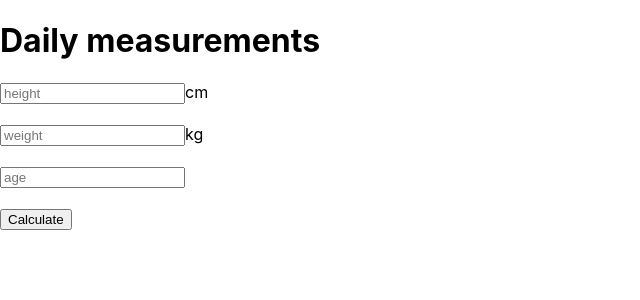
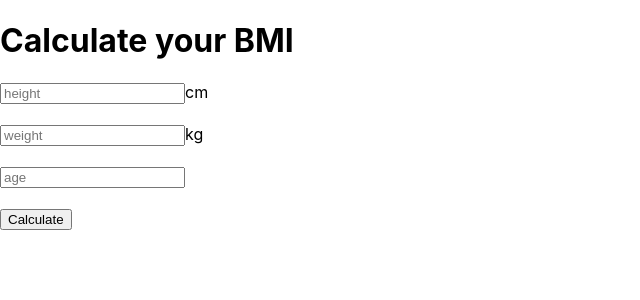
Before and after one commit to susumoa/bmi-calculator, a React (Create React App) app: page / in a window 1280 px wide. Shown: the top 300 px of the page, without its empty margins (0-640 px from the left). Built offline with nearby package versions, Linux system fonts and the light colour scheme.

Commit message:
change header to calculate your bmi

```diff
--- a/src/components/BmiInput.js
+++ b/src/components/BmiInput.js
@@ -60,7 +60,7 @@ const BmiInput = () => {
 
   return (
     <div>
-      <h1>Daily measurements</h1>
+      <h1>Calculate your BMI</h1>
       <form>
         <input required type='number' min='0' placeholder='height' value={height} onChange={onChange} name='height' />
         <span>cm</span>
```
